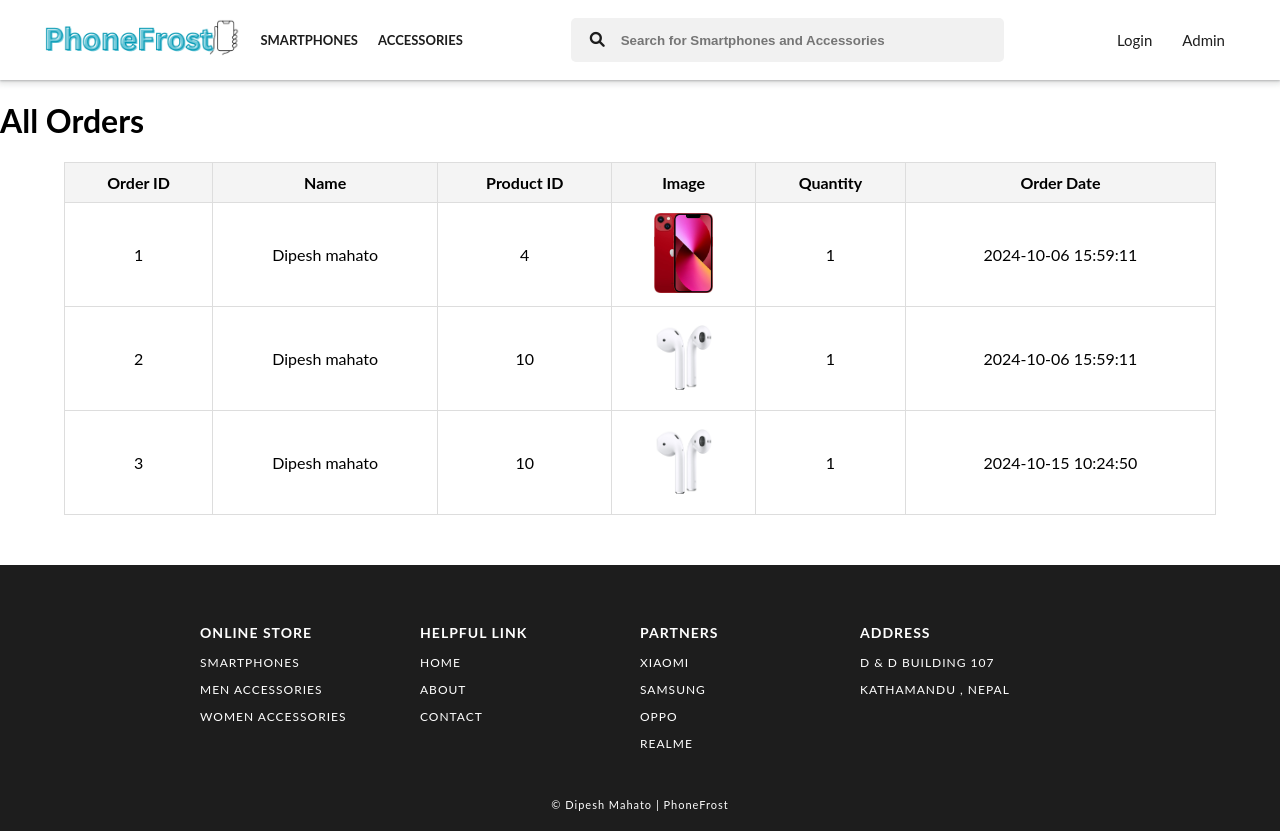
After one commit to dipeshmahatto/PhoneFrost, a PHP site: page /admin/orders.php in a window 1280 px wide. The commit adds this page. Run offline with PHP 8.4, Linux system fonts and the light colour scheme; data comes from the database, SQL or seed files in the repository.

Commit message:
orders page modified

```diff
--- a/admin/ad_dashboard.php
+++ b/admin/ad_dashboard.php
@@ -26,6 +26,9 @@
         </a>
         <a id="leftbutton" href="../index.php">
             <button type="button">Homepage</button>
+        </a>
+        <a id="leftbutton" href="orders.php">
+            <button type="button">Orders</button>
         </a>
         <a href="../logout.php">
             <button type="button">logout</button>
--- /dev/null
+++ b/admin/orders.php
@@ -0,0 +1,123 @@
+<?php
+include 'query/database.php';
+session_start();
+
+// Fetch all orders
+$sql = "SELECT * FROM orders";
+$stmt = $conn->prepare($sql);
+$stmt->execute();
+$result = $stmt->get_result();
+$orders = $result->fetch_all(MYSQLI_ASSOC);
+
+$stmt->close();
+$conn->close();
+?>
+
+<!DOCTYPE html>
+<html lang="en">
+
+<head>
+    <meta charset="UTF-8">
+    <meta name="viewport" content="width=device-width, initial-scale=1.0">
+    <title>All Orders</title>
+    <link rel="stylesheet" href="../css/header.css">
+    <link rel="stylesheet" href="../css/footer.css">
+    <link rel="stylesheet" href="https://cdnjs.cloudflare.com/ajax/libs/font-awesome/6.0.0-beta3/css/all.min.css">
+
+    <link rel="stylesheet" href="css/orders.css">
+    <style>
+        #image {
+            height: 80px;
+        }
+
+        table {
+            width: 90%;
+            border-collapse: collapse;
+        }
+
+        th,
+        td {
+            padding: 10px;
+            border: 1px solid #ddd;
+        }
+
+        th {
+            background-color: #f4f4f4;
+        }
+    </style>
+</head>
+
+<body>
+    <!-- HEADER -->
+    <div id="header"><section>
+            <!-- MAIN CONTAINER -->
+            <div id="containerr">
+                <!-- SHOP logo -->
+                <a href="../index.php"><img id="logo" src="../img/logo.png" alt="PhoneFrost"></a>
+                <!-- COLLECTIONS ON WEBSITE -->
+                <div id="collection">
+                    <div id="smartphones"><a href="#Smartphones">SMARTPHONES</a></div>
+                    <div id="accessories"><a href="#Accessories">ACCESSORIES</a></div>
+                </div>
+                <!-- SEARCH SECTION -->
+                <div id="search">
+                    <i class="fas fa-search search"></i>
+                    <input type="text" id="input" name="searchBox" placeholder="Search for Smartphones and Accessories">
+                </div>
+                <!-- USER SECTION (CART AND USER ICON) -->
+                <div id="user">
+                    <?php if (isset($_SESSION['Adminloggedin'])): ?>
+                        <a href="" class="userIcon">👤</a>
+                        <span><?php echo htmlspecialchars($_SESSION['user_name']); ?></span>
+                        <a href="../logout.php">Logout</a>
+
+                    <?php else: ?>
+                        <a href="user/user_login.php">Login</a>
+                        <a href="admin/ad_login.php">Admin</a>
+                    <?php endif; ?>
+                </div>
+
+            </div>
+        </section></div>
+
+    <div id="ordersContainer">
+        <h1>All Orders</h1>
+
+        <?php if (!empty($orders)): ?>
+            <table style="margin: auto; margin-bottom: 50px; text-align: center;">
+                <thead>
+                    <tr>
+                        <th>Order ID</th>
+                        <th>Name</th>
+                        <th>Product ID</th>
+                        <th>Image</th>
+                        <th>Quantity</th>
+                        <th>Order Date</th>
+                    </tr>
+                </thead>
+                <tbody>
+                    <?php foreach ($orders as $order): ?>
+                        <tr>
+                            <td><?php echo htmlspecialchars($order['id']); ?></td>
+                            <td><?php echo htmlspecialchars($order['customer_name']); ?></td>
+                            <td><?php echo htmlspecialchars($order['product_id']); ?></td>
+                            <td>
+                                <img id="image" src="../img/<?php echo htmlspecialchars($order['product_id']); ?>.jpg"
+                                    alt="Product Image">
+                            </td>
+                            <td><?php echo htmlspecialchars($order['quantity']); ?></td>
+                            <td><?php echo htmlspecialchars($order['order_date']); ?></td>
+                        </tr>
+                    <?php endforeach; ?>
+                </tbody>
+            </table>
+        <?php else: ?>
+            <p>No orders found.</p>
+        <?php endif; ?>
+    </div>
+
+    <!-- FOOTER -->
+    <div id="footer"><?php include("../footer.php"); ?></div>
+</body>
+
+</html>
--- a/css/style.css
+++ b/css/style.css
@@ -213,6 +213,9 @@
     text-align: center;
     align-content: center;
 }
+#containerSlider img:hover {
+    transform: translate(0, 0);
+}
 
 @media(max-width: 732px) {
     #containerSlider img {
--- a/header.php
+++ b/header.php
@@ -1,5 +1,7 @@
 <?php
-session_start();
+if (session_status() == PHP_SESSION_NONE) {
+    session_start();
+}
 if (!isset($_SESSION['user_id'])) {
     $login = "Login";
     $name = "";
--- a/user/user_login.php
+++ b/user/user_login.php
@@ -22,6 +22,7 @@
             </div>
             <button type="submit" id="button">Login</button>
         </form>
+        <a href="user_registration.php">Don`t have Account</a>
     </div>
 
 </body>
```
Also changed, not shown: myOrders.php (+12 -2 lines).
